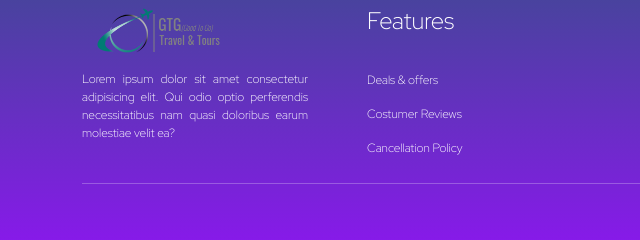
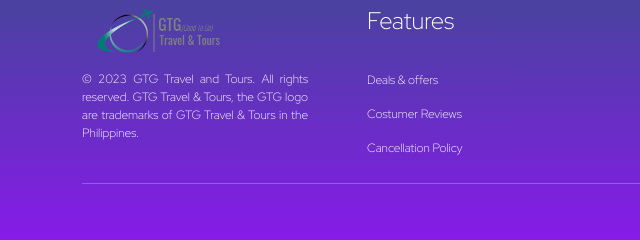
Before and after one commit to yanpox2/yanpox2.github.io, a plain HTML site: page index.html in a window 1280 px wide. Shown: the part 3435-3675 px from the top of the page, 0-640 px from the left. Drawn offline with nearby package versions, Linux system fonts and the light colour scheme.

Commit message:
changed content on footer

```diff
--- a/index.html
+++ b/index.html
@@ -214,8 +214,8 @@
             <div class="row">
                 <div class="col-md-3">
                     <img src="image/W2.png" class="footer-logo" alt="">
-                    <p>Lorem ipsum dolor sit amet consectetur adipisicing elit. Qui odio optio perferendis necessitatibus
-                    nam quasi doloribus earum molestiae velit ea?</p>
+                    <p>&copy; 2023 GTG Travel and Tours. All rights reserved. GTG Travel & Tours, the GTG logo are trademarks
+                    of GTG Travel & Tours in the Philippines.</p>
                 </div>
                 <div class="col-md-3">
                     <h4>Features</h4>
```
